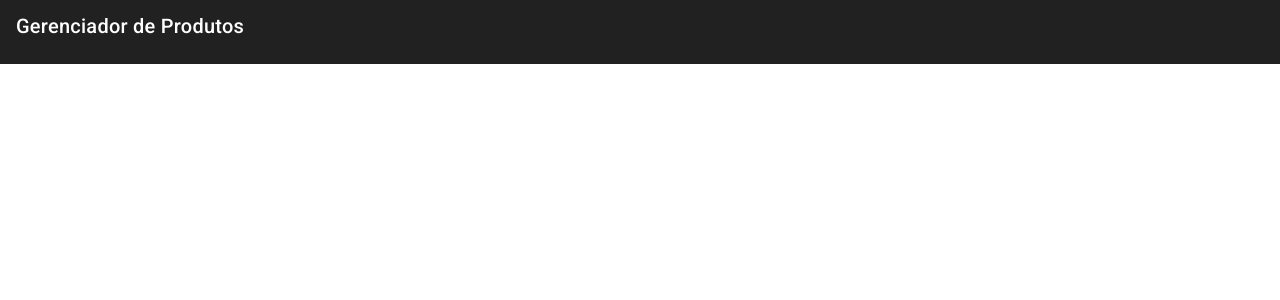
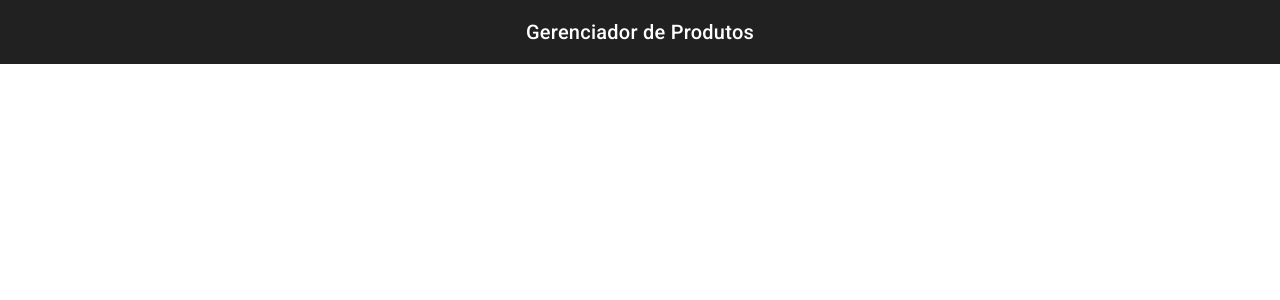
Before and after one commit to Guilherme-Sousa-Silva/product-store, an Angular app: page / in a window 1280 px wide. Shown: the top 300 px of the page. Built offline with nearby package versions, Linux system fonts and the light colour scheme.

Commit message:
feat: criação de variveis globais para melhor exibição dos itens e conteudos.

```diff
--- a/src/app/shared/components/header/header.component.html
+++ b/src/app/shared/components/header/header.component.html
@@ -1,3 +1,5 @@
 <mat-toolbar>
-    <p>Gerenciador de Produtos</p>
+    <div class="container">
+        <h2>Gerenciador de Produtos</h2>
+    </div>
 </mat-toolbar>
--- a/src/styles.scss
+++ b/src/styles.scss
@@ -2,3 +2,14 @@
 
 html, body { height: 100%; }
 body { margin: 0; font-family: Roboto, "Helvetica Neue", sans-serif; }
+
+.container {
+    width: 100%;
+    display: flex;
+    justify-content: center;
+}
+
+.content-container {
+    width: 100%;
+    max-width: 748px;
+}
```
